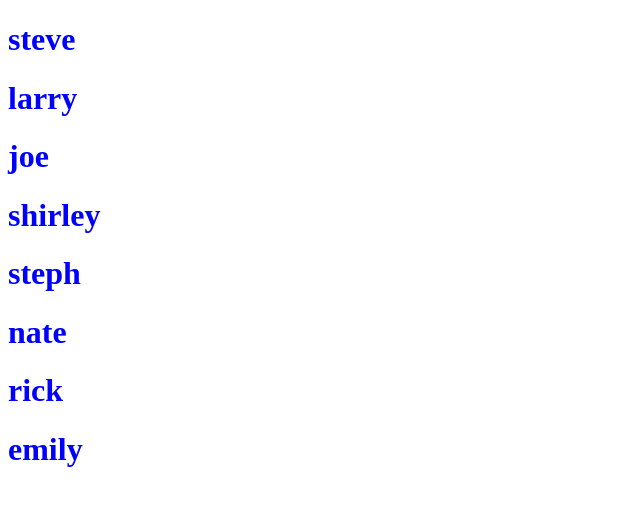
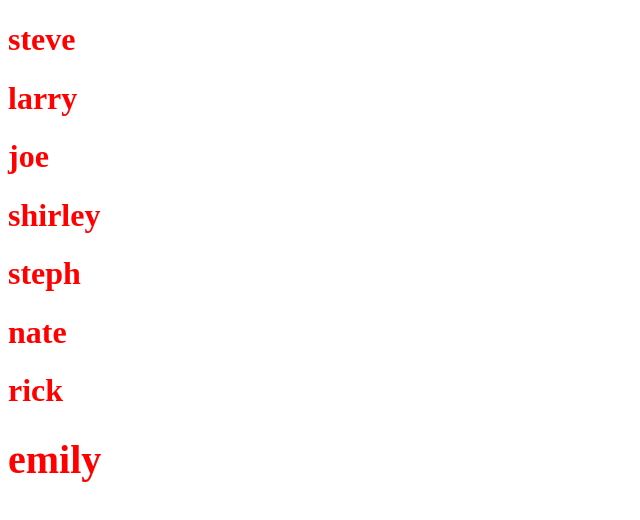
Before and after one commit to josephGreen19/FSW-110-DOM-, a plain HTML site: page Week3/PausePractice/index.html in a window 1280 px wide. Shown: the whole page, without its empty margins (0-640 px from the left). Drawn offline with Linux system fonts and the light colour scheme.

Commit message:
weekk3PausePractice1

```diff
--- a/Week3/PausePractice/index.css
+++ b/Week3/PausePractice/index.css
@@ -1,3 +1,3 @@
 h1 {
-    color: blue;
+    color: red;
 }
--- a/Week3/PausePractice/index.html
+++ b/Week3/PausePractice/index.html
@@ -2,7 +2,7 @@
 
 <head>
 
-    <title>Document</title>
+    <title>Week3:Pause and Practice 1</title>
     <link rel="stylesheet" href="index.css">
 
 </head>
--- a/Week3/PausePractice/index.js
+++ b/Week3/PausePractice/index.js
@@ -9,4 +9,4 @@ for(let i = 0; i < names.length; i++){
 
 }
 document.querySelector("h1")
-h1.color = "blue"
+h1.style.fontSize = "40px"
```
